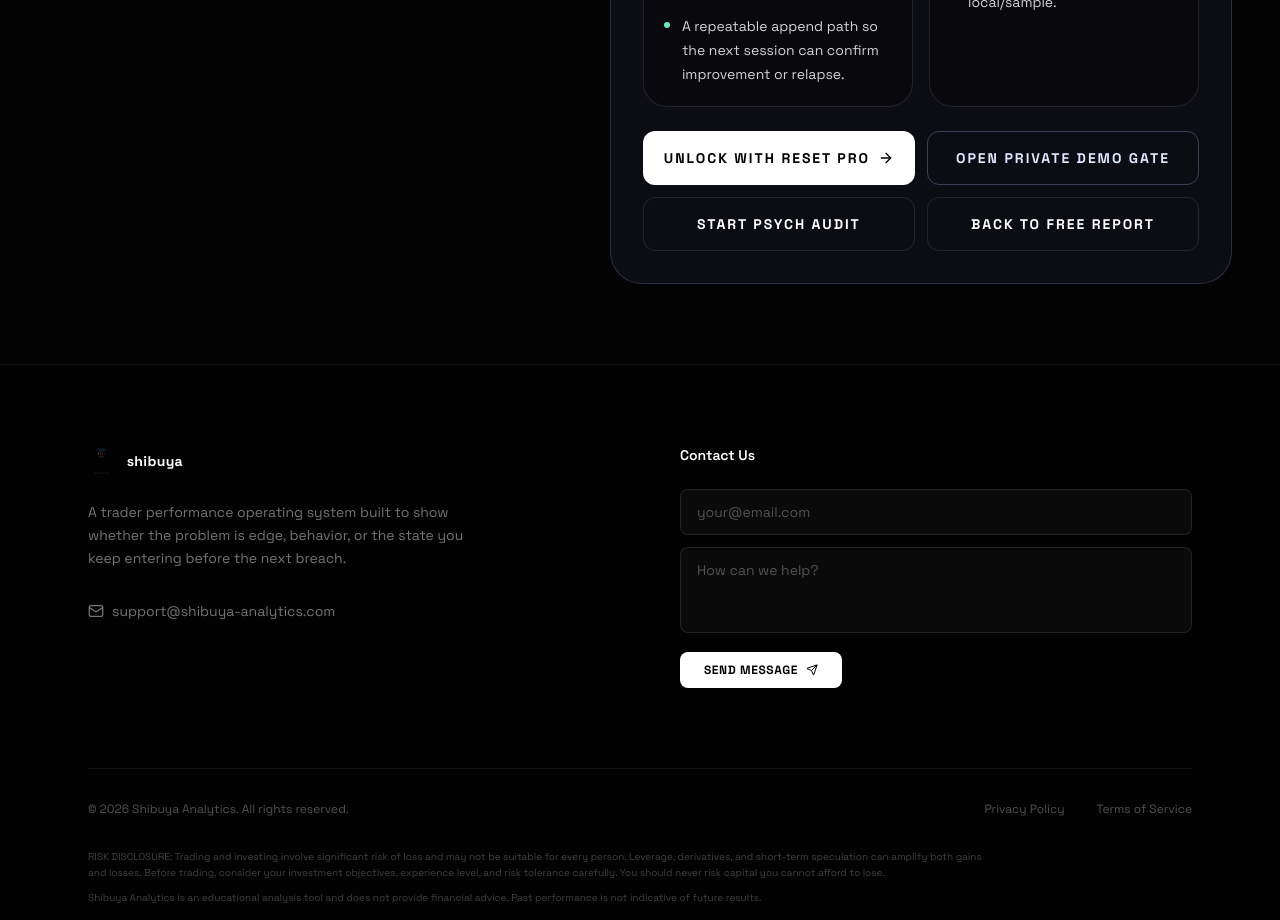
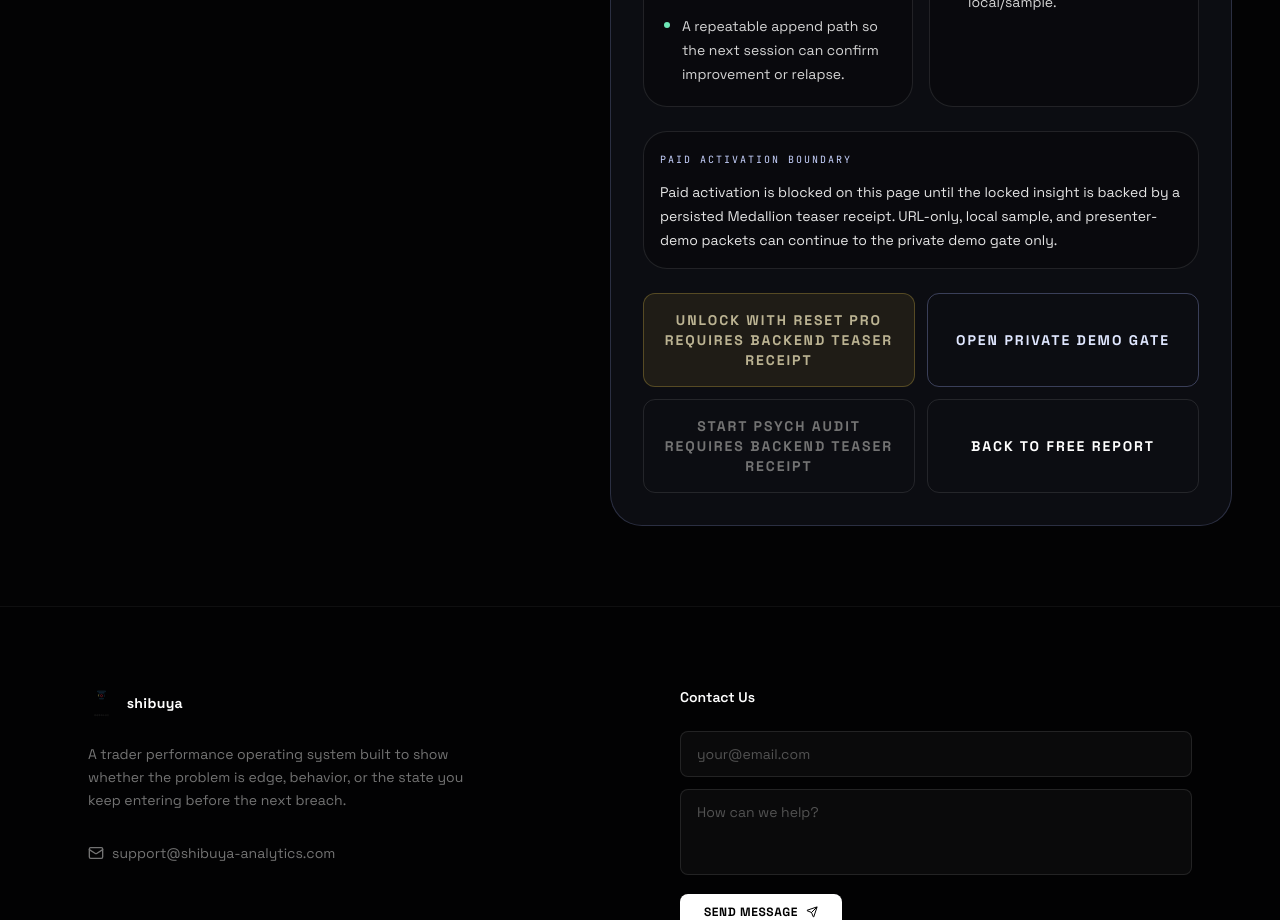
Before and after one commit to juninhogaucho/shibuya-analytics, a React (Vite) app: page /insight/1 in a window 1280 px wide. Shown: the part 7720-8640 px from the top of the page. Built offline with nearby package versions, Linux system fonts and the light colour scheme; no server answers.

Commit message:
Gate locked insight checkout offers by backend teaser proof

```diff
--- a/src/pages/marketing/LockedInsightPage.tsx
+++ b/src/pages/marketing/LockedInsightPage.tsx
@@ -7,6 +7,7 @@ import { appendPublicStoryHandoffParams, readPublicStoryHandoff } from '../../li
 import {
   appendDemoLauncherSamplePacketParam,
   buildDemoLauncherSampleReportSession,
+  hasCheckoutGradePublicReportSession,
   hasDemoLauncherSamplePacketRequest,
   isDemoLauncherSampleReportSession,
   persistPublicReportSession,
@@ -125,6 +126,8 @@ export default function LockedInsightPage() {
   const reportSession = storedReportSession ?? demoLauncherSession
   const shouldCarryDemoLauncherPacket =
     isDemoLauncherSampleReportSession(reportSession) || hasDemoLauncherSamplePacketRequest(location.search)
+  const paidActivationReady =
+    hasCheckoutGradePublicReportSession(reportSession) && !shouldCarryDemoLauncherPacket
   const canonicalReportId = reportSession?.reportId ?? reportId
 
   useEffect(() => {
@@ -269,6 +272,12 @@ export default function LockedInsightPage() {
     reportSessionRecovery.attemptedBackendRecovery && reportSessionRecovery.status === 'failed'
       ? 'Medallion recovery failed for this report id/request id. Use the upload page to generate or recover a stronger public report packet before presenting the report-to-private-insight transition.'
       : 'Use the upload page to generate a stronger public report packet before presenting the report-to-private-insight transition.'
+  const paidActivationBoundary =
+    reportSessionRecovery.status === 'loading'
+      ? 'Checking Medallion for a persisted backend teaser receipt before paid activation can be offered.'
+      : paidActivationReady
+        ? 'Paid activation can carry this persisted backend teaser receipt into checkout; activation and live upload still have to prove the private answer.'
+        : 'Paid activation is blocked on this page until the locked insight is backed by a persisted Medallion teaser receipt. URL-only, local sample, and presenter-demo packets can continue to the private demo gate only.'
 
   return (
     <section className="min-h-screen overflow-x-hidden bg-[#030304] px-4 pb-20 pt-14 text-white sm:px-6 md:px-12">
@@ -632,7 +641,15 @@ export default function LockedInsightPage() {
               </div>
             </div>
 
+            <div className="mt-6 rounded-3xl border border-white/10 bg-black/25 p-4 text-sm leading-6 text-neutral-300">
+              <p className="font-mono text-[10px] uppercase tracking-[0.2em] text-indigo-200">
+                Paid activation boundary
+              </p>
+              <p className="mt-2 text-neutral-200">{paidActivationBoundary}</p>
+            </div>
+
             <div className="mt-6 grid gap-3 sm:grid-cols-2">
+              {paidActivationReady ? (
                 <Link
                   to={checkoutPath}
                   className="inline-flex items-center justify-center gap-2 rounded-xl bg-white px-5 py-4 text-center text-sm font-black uppercase tracking-[0.14em] text-black transition hover:bg-indigo-200"
@@ -640,6 +657,15 @@ export default function LockedInsightPage() {
                   Unlock with {resetPlan.name}
                   <ArrowRight className="h-4 w-4" />
                 </Link>
+              ) : (
+                <button
+                  type="button"
+                  disabled
+                  className="inline-flex cursor-not-allowed items-center justify-center gap-2 rounded-xl border border-amber-300/25 bg-amber-300/[0.08] px-5 py-4 text-center text-sm font-black uppercase tracking-[0.14em] text-amber-100/70"
+                >
+                  Unlock with {resetPlan.name} requires backend teaser receipt
+                </button>
+              )}
               <Link
                 to={privateDemoPath}
                 onClick={markPrivateDemoIntent}
@@ -647,12 +673,22 @@ export default function LockedInsightPage() {
               >
                 Open Private Demo Gate
               </Link>
+              {paidActivationReady ? (
                 <Link
                   to={auditCheckoutPath}
                   className="inline-flex items-center justify-center rounded-xl border border-white/10 px-5 py-4 text-center text-sm font-black uppercase tracking-[0.14em] text-white transition hover:bg-white hover:text-black"
                 >
                   Start {auditPlan.name}
                 </Link>
+              ) : (
+                <button
+                  type="button"
+                  disabled
+                  className="inline-flex cursor-not-allowed items-center justify-center rounded-xl border border-white/10 px-5 py-4 text-center text-sm font-black uppercase tracking-[0.14em] text-neutral-500"
+                >
+                  Start {auditPlan.name} requires backend teaser receipt
+                </button>
+              )}
               <Link
                 to={reportPath}
                 className="inline-flex items-center justify-center rounded-xl border border-white/10 px-5 py-4 text-center text-sm font-black uppercase tracking-[0.14em] text-white transition hover:bg-white hover:text-black"
```
Also changed, not shown: 2 other files (tests, documents, lock files or other folders). Lines whose indentation alone changed are shown as unchanged.
